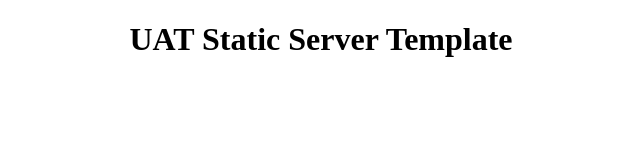
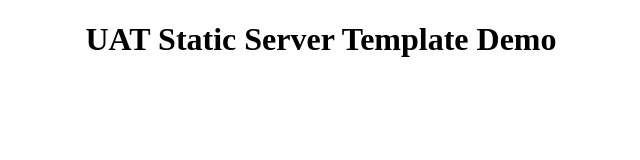
Before and after one commit to HadoukenIO/zero-downtime-trading-web-ux, a website: page public/index.html in a window 1280 px wide. Shown: the whole page, without its empty margins (319-959 px from the left). Drawn offline with Linux system fonts and the light colour scheme.

Commit message:
Markup changes

```diff
--- a/public/index.html
+++ b/public/index.html
@@ -10,7 +10,7 @@
         </style>
     </head>
     <body>
-        <h1>UAT Static Server Template</h1>
+        <h1>UAT Static Server Template Demo</h1>
         <script src='js/main.js'></script>
     </body>
 </html>
```
